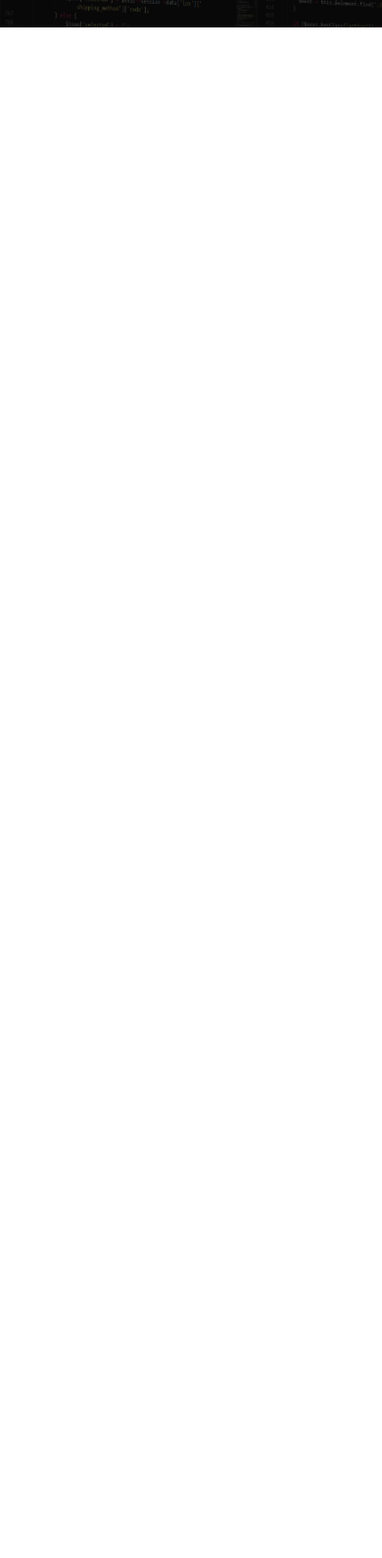
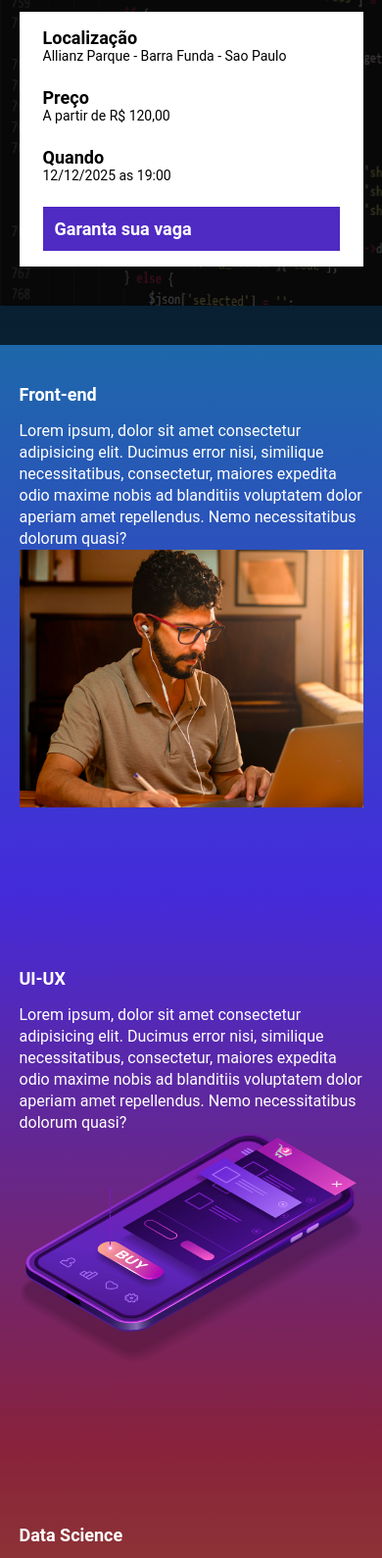
Before and after one commit to lucasvitareli/ebac_tech_talks, a website built with Parcel: page src/index.html in a window 390 px wide. Shown: the part 196-1786 px from the top of the page at 98% size. Before the commit the page ends 844 px from the top, so only its background shows below. Built offline with nearby package versions, Linux system fonts and the light colour scheme.

Commit message:
Criando a contagem regressiva

```diff
--- a/src/index.html
+++ b/src/index.html
@@ -1,24 +1,92 @@
 <!DOCTYPE html>
 <html lang="en">
+
 <head>
     <meta charset="UTF-8">
     <meta name="viewport" content="width=device-width, initial-scale=1.0">
     <title>EBAC Tech Talks</title>
     <link rel="stylesheet" href="styles/main.scss">
+    <link rel="stylesheet" href="https://unpkg.com/aos@next/dist/aos.css" />
 </head>
+
 <body>
     <header class="hero">
-        <div class="hero__container">
-            <img class="hero__container__logo" src="images/ebac_logo.svg" alt="EBAC">
-            <p class="hero__container__text">
-                O maior evento de tecnologia do Brasil começa em 10d 12h 20m 15s
+        <div class="container">
+            <img class="container__logo" src="images/ebac_logo.svg" alt="EBAC">
+            <p class="container__text">
+                O maior evento de tecnologia do Brasil começa em <span id="timer"></span>
             </p>
+            <div class="infos-bar">
+                <ul class="infos-bar__list">
+                    <li class="infos-bar__list__item">
+                        <b>Localização</b>
+                        Allianz Parque - Barra Funda - Sao Paulo
+                    </li>
+                    <li class="infos-bar__list__item">
+                        <b>Preço</b>
+                        A partir de R$ 120,00
+                    </li>
+                    <li class="infos-bar__list__item">
+                        <b>Quando</b>
+                        12/12/2025 as 19:00
+                    </li>
+                </ul>
+                <a class="button button--primary" href="#">Garanta sua vaga</a>
+            </div>
         </div>
 
     </header>
 
+    <section class="event event--frontend">
+        <div class="container" data-aos="fade-right">
+            <div class="event__content">
+                <h2 class="event__content__title">Front-end</h2>
+                <p class="event__content__text">Lorem ipsum, dolor sit amet consectetur adipisicing elit. Ducimus error nisi, similique
+                    necessitatibus, consectetur, maiores expedita odio maxime nobis ad blanditiis voluptatem dolor
+                    aperiam amet repellendus. Nemo necessitatibus dolorum quasi?</p>
+            </div>
+            <img class="event__image" src="./images/frontend.png" alt="Front-end">
+        </div>
+    </section>
 
+    <section class="event event--ui-ux event--image-left">
+        <div class="container" data-aos="fade-left">
+            <div class="event__content">
+                <h2 class="event__content__title">UI-UX</h2>
+                <p class="event__content__text">Lorem ipsum, dolor sit amet consectetur adipisicing elit. Ducimus error nisi, similique
+                    necessitatibus, consectetur, maiores expedita odio maxime nobis ad blanditiis voluptatem dolor
+                    aperiam amet repellendus. Nemo necessitatibus dolorum quasi?</p>
+            </div>
+            <img class="event__image" src="./images/ui-ux.png" alt="UI-UX">
+        </div>
+    </section>
 
+    <section class="event event--data-science">
+        <div class="container" data-aos="fade-right">
+            <div class="event__content">
+                <h2 class="event__content__title">Data Science</h2>
+                <p class="event__content__text">Lorem ipsum, dolor sit amet consectetur adipisicing elit. Ducimus error nisi, similique
+                    necessitatibus, consectetur, maiores expedita odio maxime nobis ad blanditiis voluptatem dolor
+                    aperiam amet repellendus. Nemo necessitatibus dolorum quasi?</p>
+            </div>
+            <img class="event__image" src="./images/data.png" alt="Data Science">
+        </div>
+    </section>
+
+    <section class="event event--backend event--image-left">
+        <div class="container" data-aos="fade-left">
+            <div class="event__content">
+                <h2 class="event__content__title">Back-end</h2>
+                <p class="event__content__text">Lorem ipsum, dolor sit amet consectetur adipisicing elit. Ducimus error nisi, similique
+                    necessitatibus, consectetur, maiores expedita odio maxime nobis ad blanditiis voluptatem dolor
+                    aperiam amet repellendus. Nemo necessitatibus dolorum quasi?</p>
+            </div>
+            <img class="event__image" src="./images/backend.png" alt="Back-end">
+        </div>
+    </section>
+
+    <script src="https://unpkg.com/aos@next/dist/aos.js"></script>
     <script src="scripts/main.js"></script>
 </body>
+
 </html>
--- a/src/scripts/main.js
+++ b/src/scripts/main.js
@@ -1 +1,33 @@
-console.log('Hello, world!');
+AOS.init();
+
+const dataDoEvento = new Date("Dec 12, 2025, 19:00:00 ");
+const timeStampEvent = dataDoEvento.getTime();
+
+const timeCount = setInterval(function() {
+    const now = new Date();
+    const timeStampNow = now.getTime();
+
+    const timeStampGap = timeStampEvent - timeStampNow;
+
+    const daysMs = 1000 * 60 * 60 * 24;
+    const hoursMs = 1000 * 60 * 60;
+    const minutesMs = 1000 * 60;
+
+    const daysCountDown = Math.floor(timeStampGap / (daysMs));
+    const hoursCountDown = Math.floor(timeStampGap % (daysMs) / (hoursMs));
+    const minutesCountDown = Math.floor(timeStampGap % (hoursMs) / (minutesMs));
+    const secondsCountDown = Math.floor(timeStampGap % (minutesMs) / 1000);
+
+
+    document.getElementById("timer").innerHTML = `${daysCountDown}d ${hoursCountDown}h ${minutesCountDown}m ${secondsCountDown}s`;
+
+    if (timeStampGap <= 0) {
+        clearInterval(timeCount);
+
+        document.querySelector(".container__text").
+        innerHTML = "Evento expirado!",
+
+        document.querySelector(".container__text").
+        style.color = "red";  }
+
+}, 1000);
--- /dev/null
+++ b/src/styles/_event.scss
@@ -0,0 +1,67 @@
+@use 'variables';
+
+.event {
+    padding: 80px 0;
+
+    &--frontend {
+        background-image: linear-gradient(variables.$blueOne, variables.$blueTwo);
+    }
+
+    &--ui-ux {
+        background-image: linear-gradient(variables.$blueTwo, variables.$pink);
+    }
+
+    &--data-science {
+        background-image: linear-gradient(variables.$pink, variables.$yellow);
+    }
+
+    &--backend {
+        background-image: linear-gradient(variables.$yellow, variables.$pink);
+    }
+
+    &--image-left {
+        .container {
+            flex-direction: row-reverse;
+        }
+    }
+
+    .container {
+        display: flex;
+        gap: 40px;
+    }
+
+    &__content {
+        &__title {
+            font-size: 18px;
+            font-weight: 700;
+            margin-bottom: 16px;
+        }
+
+        &__text {
+            line-height: 22px;
+        }
+
+    }
+
+    &__image {
+        max-width: 360px;
+    }
+
+    @media (max-width: 640px) {
+
+        .container {
+            display: block;
+
+            &__content {
+                margin-right: 0px;
+                margin-bottom: 16px;
+                margin-top: 22px;
+            }
+
+        }
+
+        &__image {
+            width: 100%;
+        }
+    }
+}
--- a/src/styles/_hero.scss
+++ b/src/styles/_hero.scss
@@ -1,3 +1,5 @@
+@use 'variables';
+
 .hero {
     padding-top: 64px;
     padding-bottom: 100px;
@@ -8,17 +10,17 @@
 
     &::before {
         position: absolute;
-        top: 0;
+        top: 3;
         left: 0;
         width: 100%;
         height: 100%;
-        background-color: black;
+        background-color: variables.$secTextColor;
         opacity: 0.7;
         content: '';
     }
 
 
-    &__container {
+    .container {
         position: relative;
 
         &__text {
--- /dev/null
+++ b/src/styles/_variables.scss
@@ -0,0 +1,9 @@
+$txtColor: #fff;
+$secTextColor: #000;
+
+$btnColor: #4f2ac3;
+
+$blueOne: #1B6CA7;
+$blueTwo: #442BDB;
+$pink: #89223B;
+$yellow: #9C791D;
--- /dev/null
+++ b/src/styles/components/_buttons.scss
@@ -0,0 +1,25 @@
+@use '../variables';
+
+.button {
+    padding: 12px;
+    font-size: 18px;
+    font-weight: bold;
+    text-decoration: none;
+    text-align: center;
+    white-space: nowrap;
+
+    &--primary {
+        color: variables.$txtColor;
+        background-color: variables.$btnColor;
+    }
+
+    @media (max-width: 640px) {
+        display: block;
+        width: 100%;
+    }
+
+    @media (max-width: 1024px) {
+        display: flex;
+        align-items: center;
+    }
+}
--- /dev/null
+++ b/src/styles/components/_infosbar.scss
@@ -0,0 +1,45 @@
+@use '../variables';
+
+.infos-bar {
+    padding: 16px 24px;
+    background-color: variables.$txtColor;
+    display: flex;
+    justify-content: space-between;
+
+    &__list {
+        display: flex;
+        gap: 40px;
+        justify-content: center;
+
+
+        &__item {
+            font-size: 14px;
+            color:  variables.$secTextColor;
+
+            b {
+                display: block;
+                font-size: 18px;
+                color:  variables.$secTextColor;
+            }
+
+        }
+    }
+
+    @media (max-width: 640px) {
+        display: block;
+
+        &__list {
+            display: block;
+
+            &__item {
+                margin-bottom: 24px;
+            }
+        }
+    }
+
+    @media (max-width: 1024px) {
+        &__list {
+            gap: 16px;
+        }
+    }
+}
--- a/src/styles/main.scss
+++ b/src/styles/main.scss
@@ -1,11 +1,16 @@
 @use 'hero';
+@use './components/infosbar';
+@use 'components/buttons';
+@use 'event';
+@use 'variables';
 
 * {
     margin: 0;
     padding: 0;
     box-sizing: border-box;
     font-family: Roboto, sans-serif;
-    color: #fff;
+    color: variables.$txtColor;
+    list-style: none;
 
 }
 
```
Also changed, not shown: package.json (+4 -4 lines), 2 other files.
